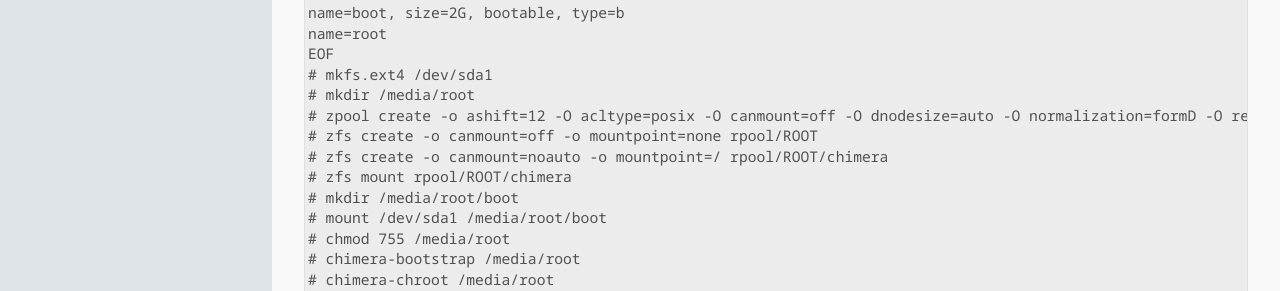
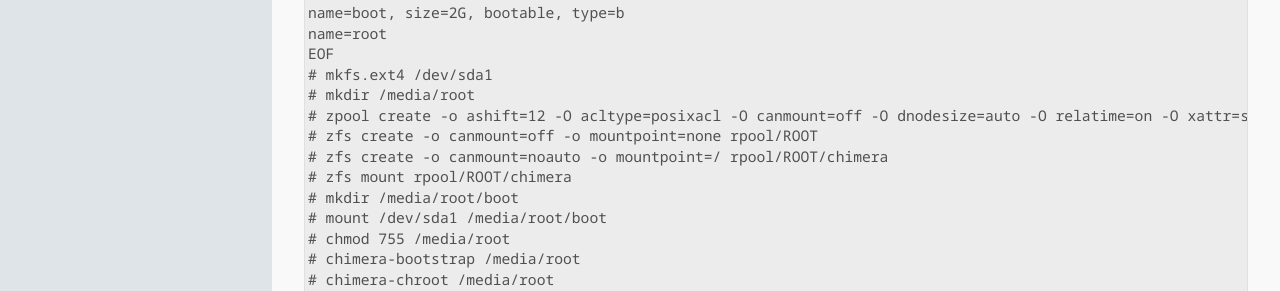
Before and after one commit to chimera-linux/chimera-linux.github.io, a Jekyll site: the page built from _docs/installation/tldr.md, in a window 1280 px wide and 1400 px high, scrolled down 1770 px. Shown: the part 836-1127 px from the top of the window. Built offline with Jekyll 4.4.1, drawn with Linux system fonts in a browser that asks for light colours; some of the changed text lies outside the part shown.

Commit message:
drop normalization from zfs instructions

```diff
--- a/_docs/installation/tldr.md
+++ b/_docs/installation/tldr.md
@@ -130,7 +130,7 @@
 EOF
 # mkfs.ext4 /dev/sda1
 # mkdir /media/root
-# zpool create -o ashift=12 -O acltype=posix -O canmount=off -O dnodesize=auto -O normalization=formD -O relatime=on -O xattr=sa -O mountpoint=/ -R /media/root rpool /dev/sda2
+# zpool create -o ashift=12 -O acltype=posixacl -O canmount=off -O dnodesize=auto -O relatime=on -O xattr=sa -O mountpoint=/ -R /media/root rpool /dev/sda2
 # zfs create -o canmount=off -o mountpoint=none rpool/ROOT
 # zfs create -o canmount=noauto -o mountpoint=/ rpool/ROOT/chimera
 # zfs mount rpool/ROOT/chimera
```
Also changed, not shown: _docs/installation/partitioning/zfs.md (+1 -1 lines).
